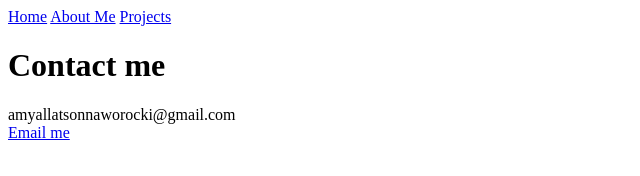
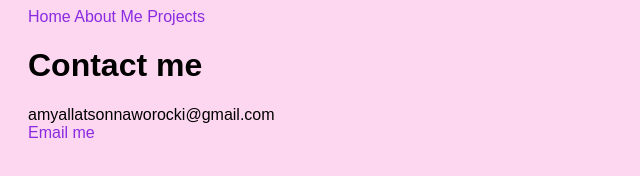
Before and after one commit to amyrosejoyce/portfolio, a plain HTML site: page contact.html in a window 1280 px wide. Shown: the whole page, without its empty margins (0-640 px from the left). Drawn offline with Linux system fonts and the light colour scheme.

Commit message:
updated CSS to include variables

```diff
--- a/contact.html
+++ b/contact.html
@@ -5,6 +5,7 @@
     <meta name="viewport" content="width=device-width, initial-scale=1.0" />
     <title>Document</title>
   </head>
+  <link rel="stylesheet" href="src/style.css" />
   <body>
     <nav>
       <a href="index.html">Home</a>
@@ -12,7 +13,7 @@
       <a href="projects.html">Projects</a>
     </nav>
     <h1>Contact me</h1>
-    <div id="contact">amyallatsonnaworocki@gmail.com</div>
+    <div id="#contact">amyallatsonnaworocki@gmail.com</div>
     <a href="mailto:amyallatsonnaworocki@gmail.com">Email me</a>
   </body>
 </html>
--- a/src/style.css
+++ b/src/style.css
@@ -1,5 +1,12 @@
+:root {
+  --primary-color: #fdd6ef;
+}
+
 body {
-  color: #f8f9fb;
+  background-color: var(--primary-color);
+  color: black;
+  font-family: sans-serif;
+  padding: 0 20px;
 }
 
 a {
```
Also changed, not shown: about.html (+1 -0 lines), blog/Travel.html (renamed from blog/bali-trip.html, +1 -0 lines), blog/newzealand-trip.html (deleted, +0 -11 lines), index.html (+0 -3 lines), projects.html (+1 -0 lines).
